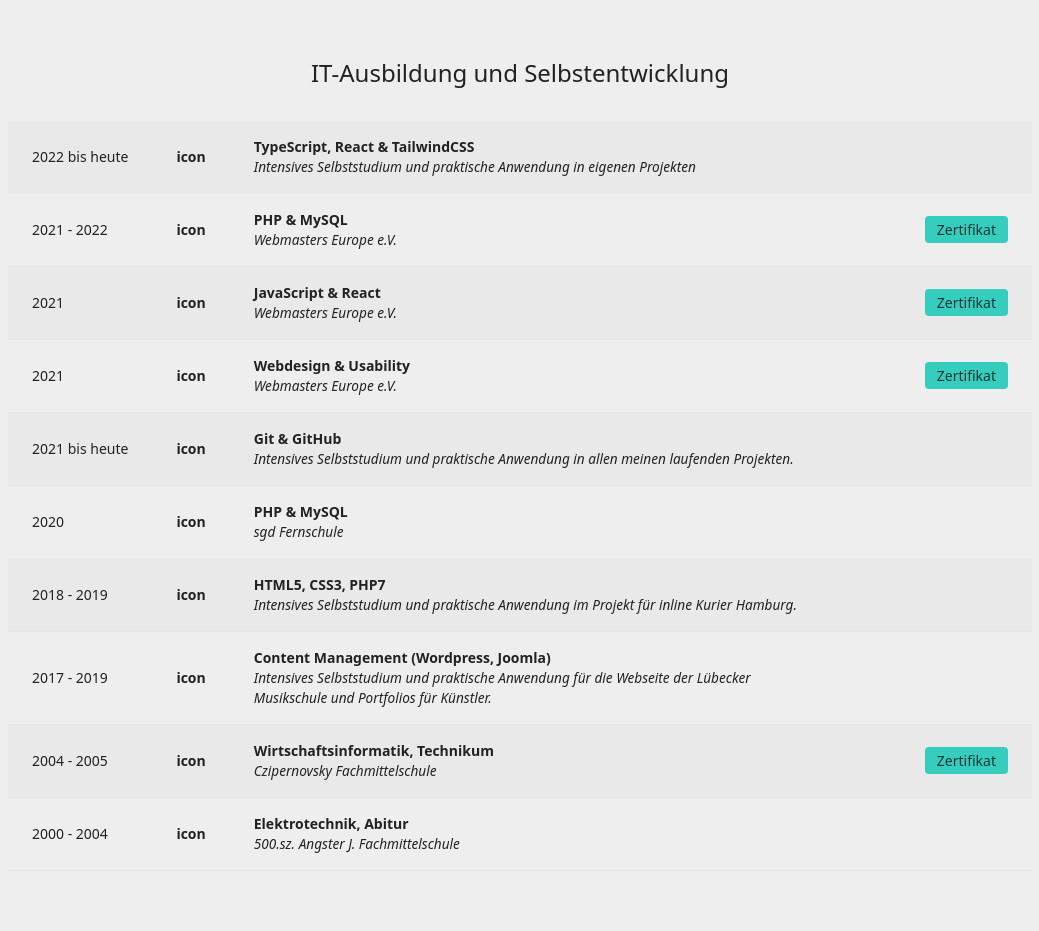
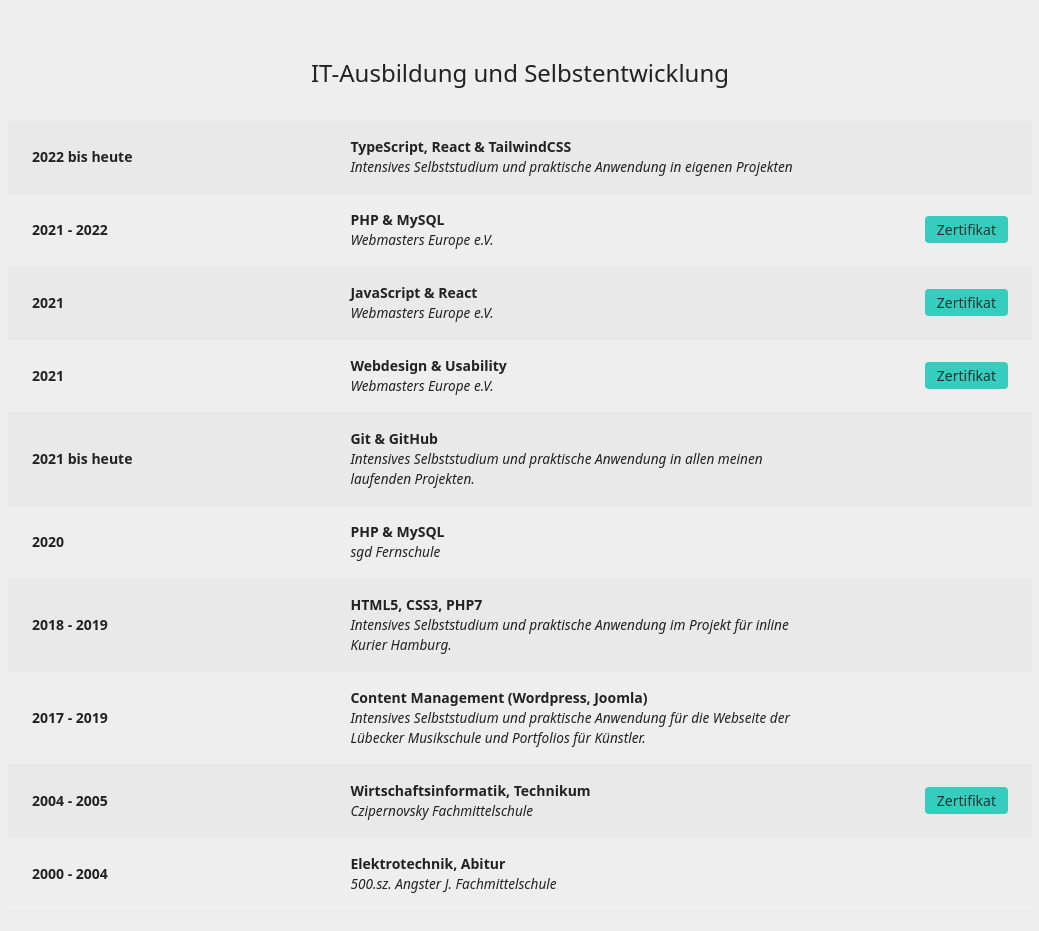
Before and after one commit to gabjuh/webdev-portfolio, a React (Vite) app: page / in a window 1280 px wide. Shown: the part 1520-2451 px from the top of the page, without its empty margins (120-1159 px from the left). Built offline with nearby package versions, Linux system fonts and the light colour scheme.

Commit message:
add icons to both views of school stuff

```diff
--- a/src/components/Overview.tsx
+++ b/src/components/Overview.tsx
@@ -3,6 +3,7 @@ import raw_schools_data from '../data/overview/schools.json';
 import raw_projects_data from '../data/overview/projects.json';
 import images from '../data/tree/images';
 import pdfs from '../data/pdfs/pdfs';
+import icons from '../data/overview/icons';
 
 import { ITree, IItem } from '../interfaces/Tree';
 
@@ -76,15 +77,23 @@ const Overview = () => {
                 return (
                   <tr key={`schools-tr-${index}`} className={`border-b ${index % 2 ? 'bg-[#eee]' : 'bg-[#ddd5]'}`}>
                     {/* Years */}
-                    <td className="whitespace-nowrap px-6 py-4">
+                    <td className="whitespace-nowrap px-6 py-4 font-semibold">
                       {item.content.year}{item.content.end ? typeof item.content.end === 'string' && item.content.end === ' ' ? ' bis heute' : ' - ' + item.content.end : ''}
                     </td>
 
                     {/* Icon */}
-                    <td className="whitespace-nowrap px-6 py-4">
-                      <span className="block font-semibold">
-                        icon
-                      </span>
+                    <td className="whitespace-nowrap px-6 py-4 w-[170px]">
+                      {item.content.icons?.map((icon: string, index: number) => {
+                        const ico = icons.filter(i => i.name === icon);
+                        return (
+                          <React.Fragment key={`icon-${index}`}>
+                            {ico ?
+                              <img src={ico[0]?.img} alt={ico[0]?.name} className="inline-block w-8 h-8 pr-1" />
+                              : ''}
+                          </React.Fragment>
+                        );
+                      }
+                      )}
                     </td>
 
                     <td className="whitespace-nowrap px-6 py-4">
@@ -122,13 +131,34 @@ const Overview = () => {
               itSchoolItems.map((item, index) => {
                 return (
                   <div key={`schools-mobile-${index}`} className="md:w-[50%] min-w-[250px] px-3 py-10">
-                    <p className="">{item.content.year}{item.content.end ? typeof item.content.end === 'string' && item.content.end === ' ' ? ' bis heute' : ' - ' + item.content.end : ''}</p>
-                    <p className="font-semibold">{item.content.name}</p>
+                    {/* Icons */}
+                    <div className="border-b-2 border-accent pb-2 mb-2">
+                      {item.content.icons?.map((icon: string, index: number) => {
+                        const ico = icons.filter(i => i.name === icon);
+                        return (
+                          <React.Fragment key={`icon-mobile-${index}`}>
+                            {ico ?
+                              <img src={ico[0]?.img} alt={ico[0]?.name} className="inline-block w-10 h-10 mx-2" />
+                              : ''}
+                          </React.Fragment>
+                        );
+                      }
+                      )}
+                    </div>
+
+                    {/* Year */}
+                    <p className="text-md font-semibold">{item.content.year}{item.content.end ? typeof item.content.end === 'string' && item.content.end === ' ' ? ' bis heute' : ' - ' + item.content.end : ''}</p>
+
+                    {/* Name */}
+                    <p className="text-2xl font-semibold my-2">{item.content.name}</p>
+
+                    {/* Institute */}
                     <p className="text-[.85rem] italic max-w-[60%] mx-auto">{item.content.institute}</p>
+
+                    {/* Certificate button */}
                     {item.content.certificate &&
-                      <button className="btn-sm btn-accent rounded-md">Zertifikat</button>
+                      <button className="btn-sm btn-accent rounded-md mt-5">Zertifikat</button>
                     }
-                    <hr className="my-4" />
                   </div>
                 );
               })
```
